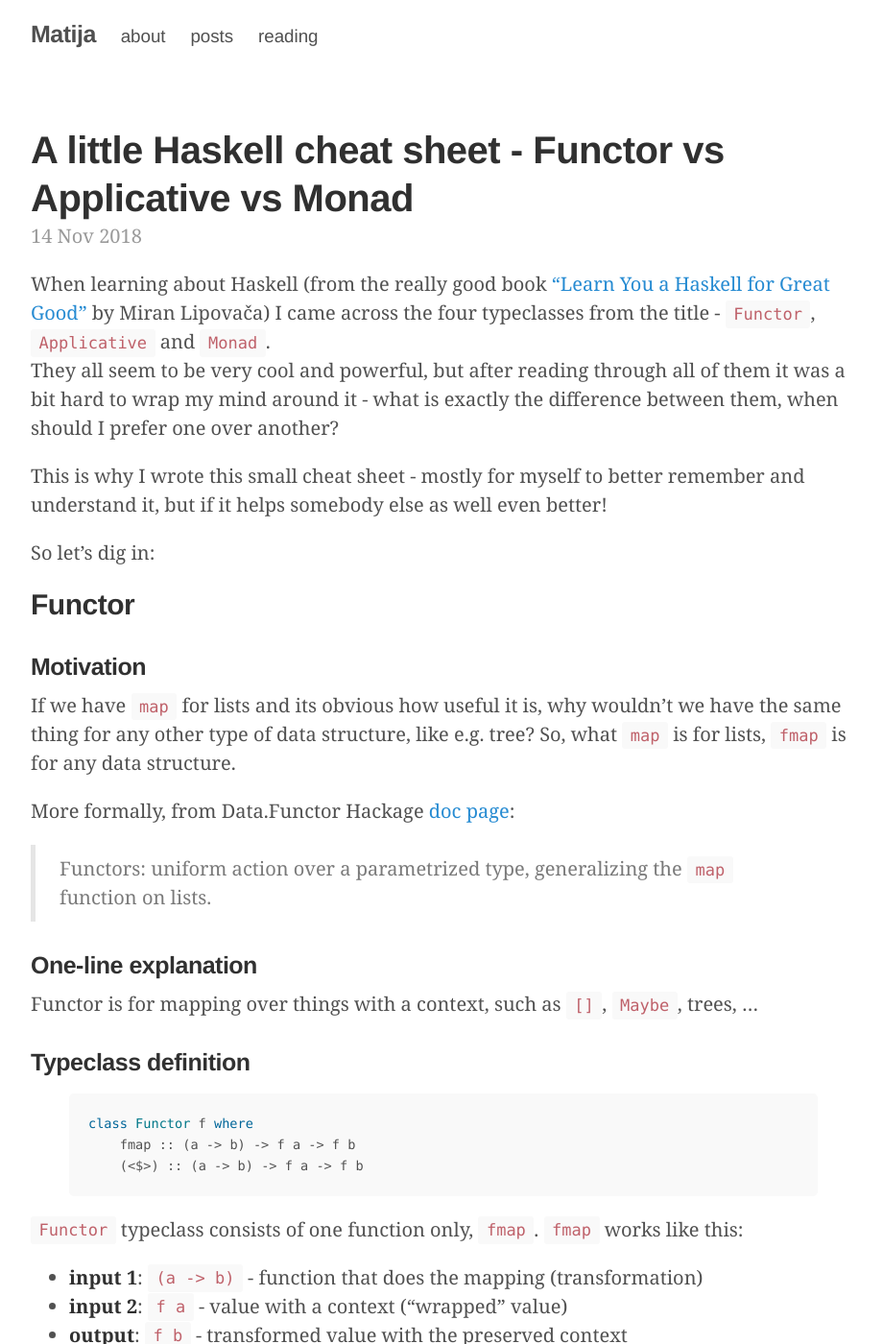
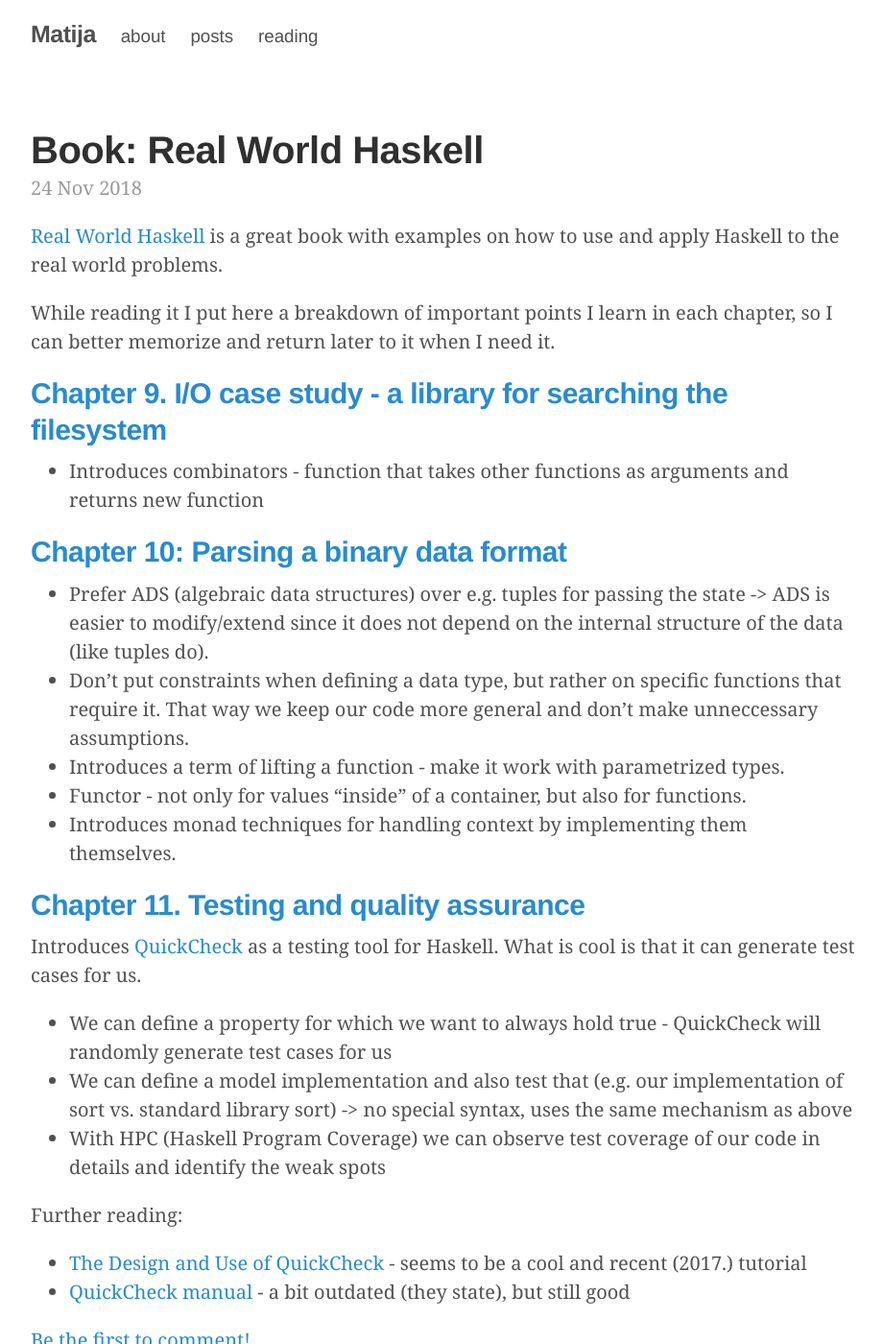
Before and after one commit to matijaSos/matijasos.github.io, a Jekyll site: the page built from index.html, in a window 1280 px wide and 1400 px high. Shown: the whole window at 96% size, without its empty margins (178-1098 px from the left). Built offline with Jekyll 4.4.1, drawn with Linux system fonts in a browser that asks for light colours; the list of posts is cut into pages by our own code; comment, search, counter and statistics services are not loaded; some of the changed text lies outside the part shown.

Commit message:
Started summary for RHS

```diff
--- a/_posts/2018-11-14-haskell-functor-applicative-monad.md
+++ b/_posts/2018-11-14-haskell-functor-applicative-monad.md
@@ -61,6 +61,8 @@
 ### Examples
 In the process of finding cool examples.
 
+* Show mapping over a function (e.g. parametrized newtype, like Parser in Real World Haskell).
+
 ### Sources and additional reading
 * [LYAH Functor explanation](http://learnyouahaskell.com/making-our-own-types-and-typeclasses#
 the-functor-typeclass)
--- /dev/null
+++ b/_posts/2018-11-24-book-real-world-haskell.md
@@ -0,0 +1,43 @@
+---
+layout: post
+title: "Book: Real World Haskell"
+---
+
+[Real World Haskell](http://book.realworldhaskell.org/) is a great book with examples on how
+to use and apply Haskell to the real world problems.
+
+While reading it I put here a breakdown of important points I learn in each chapter, so I can
+better memorize and return later to it when I need it.
+
+## [Chapter 9. I/O case study - a library for searching the filesystem](http://book.realworldhaskell.org/read/io-case-study-a-library-for-searching-the-filesystem.html)
+
+* Introduces combinators - function that takes other functions as arguments and returns new
+function
+
+## [Chapter 10: Parsing a binary data format](http://book.realworldhaskell.org/read/code-case-study-parsing-a-binary-data-format.html)
+
+* Prefer ADS (algebraic data structures) over e.g. tuples for passing the state -> ADS is easier
+to modify/extend since it does not depend on the internal structure of the data (like tuples do).
+* Don't put constraints when defining a data type, but rather on specific functions that require
+it. That way we keep our code more general and don't make unneccessary assumptions.
+* Introduces a term of lifting a function - make it work with parametrized types.
+* Functor - not only for values "inside" of a container, but also for functions.
+* Introduces monad techniques for handling context by implementing them themselves.
+
+## [Chapter 11. Testing and quality assurance](http://book.realworldhaskell.org/read/testing-and-quality-assurance.html)
+
+Introduces [QuickCheck](http://hackage.haskell.org/package/QuickCheck) as a testing tool for Haskell. What is cool is that it can generate test cases
+for us.
+
+* We can define a property for which we want to always hold true - QuickCheck will randomly generate
+test cases for us
+* We can define a model implementation and also test that (e.g. our implementation of sort vs.
+standard library sort) -> no special syntax, uses the same mechanism as above
+* With HPC (Haskell Program Coverage) we can observe test coverage of our code in details and
+identify the weak spots
+
+Further reading:
+
+* [The Design and Use of QuickCheck](https://begriffs.com/posts/2017-01-14-design-use-quickcheck.html) - seems
+to be a cool and recent (2017.) tutorial
+* [QuickCheck manual](http://www.cse.chalmers.se/~rjmh/QuickCheck/manual.html) - a bit outdated (they state), but still good
```
